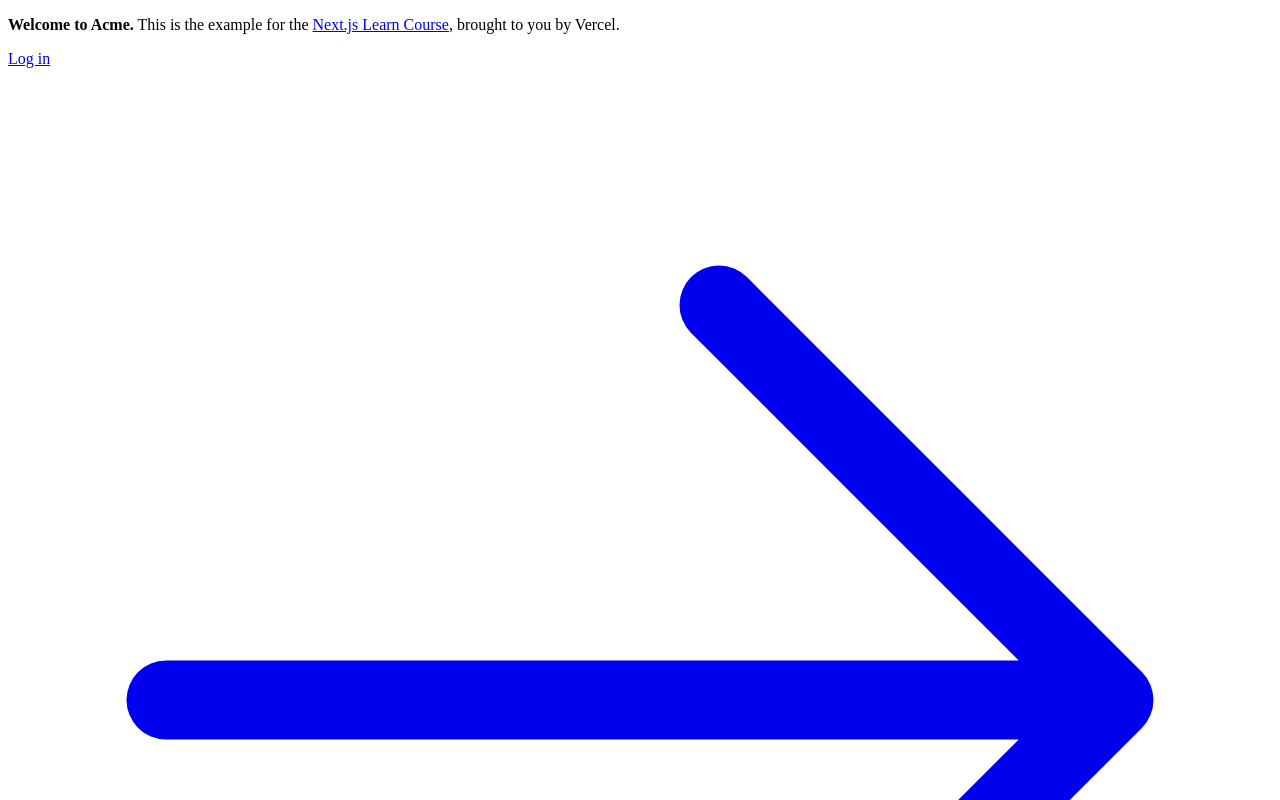
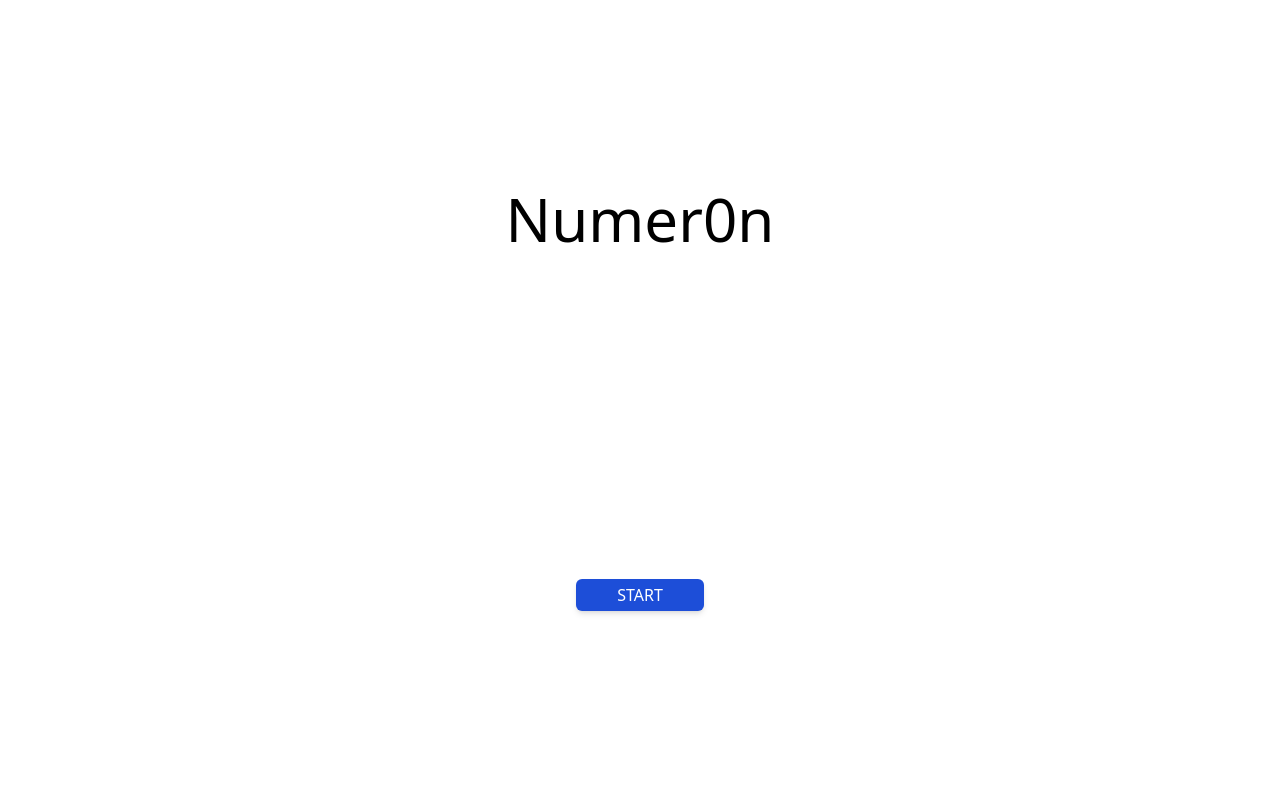
Before and after one commit to EngJoyDevlopers/nextjs-numer0n, a Next.js app in the folder nextjs-numer0n/: page / in a window 1280 px wide. Shown: the top 800 px of the page. Built offline with nearby package versions, Linux system fonts and the light colour scheme.

Commit message:
Tailwind有効化・トップページ作成

```diff
--- a/nextjs-numer0n/app/layout.tsx
+++ b/nextjs-numer0n/app/layout.tsx
@@ -1,3 +1,5 @@
+import "./ui/global.css";
+
 export default function RootLayout({
   children,
 }: {
--- a/nextjs-numer0n/app/page.tsx
+++ b/nextjs-numer0n/app/page.tsx
@@ -1,33 +1,10 @@
-import AcmeLogo from '@/app/ui/acme-logo';
-import { ArrowRightIcon } from '@heroicons/react/24/outline';
-import Link from 'next/link';
+import SubmitButton from '@/components/elements/submitButton';
 
 export default function Page() {
   return (
-    <main className="flex min-h-screen flex-col p-6">
-      <div className="flex h-20 shrink-0 items-end rounded-lg bg-blue-500 p-4 md:h-52">
-        {/* <AcmeLogo /> */}
-      </div>
-      <div className="mt-4 flex grow flex-col gap-4 md:flex-row">
-        <div className="flex flex-col justify-center gap-6 rounded-lg bg-gray-50 px-6 py-10 md:w-2/5 md:px-20">
-          <p className={`text-xl text-gray-800 md:text-3xl md:leading-normal`}>
-            <strong>Welcome to Acme.</strong> This is the example for the{' '}
-            <a href="https://nextjs.org/learn/" className="text-blue-500">
-              Next.js Learn Course
-            </a>
-            , brought to you by Vercel.
-          </p>
-          <Link
-            href="/login"
-            className="flex items-center gap-5 self-start rounded-lg bg-blue-500 px-6 py-3 text-sm font-medium text-white transition-colors hover:bg-blue-400 md:text-base"
-          >
-            <span>Log in</span> <ArrowRightIcon className="w-5 md:w-6" />
-          </Link>
-        </div>
-        <div className="flex items-center justify-center p-6 md:w-3/5 md:px-28 md:py-12">
-          {/* Add Hero Images Here */}
-        </div>
-      </div>
+    <main className="flex min-h-screen flex-col p-6 grid place-items-center">
+        <h1 className="text-6xl w-full text-center">Numer0n</h1>
+          <SubmitButton text="START"></SubmitButton>
     </main>
   );
 }
--- /dev/null
+++ b/nextjs-numer0n/components/elements/submitButton.tsx
@@ -0,0 +1,14 @@
+type Props = {
+    text: string
+}
+
+export default function SubmitButton(props: Props) {
+    return (
+        <>
+            <button
+                type="button"
+                className="bg-blue-700 rounded-md shadow-md text-white h-8 w-32 hover:bg-blue-600"
+            >{props.text}</button>
+        </>
+    )
+}
```
